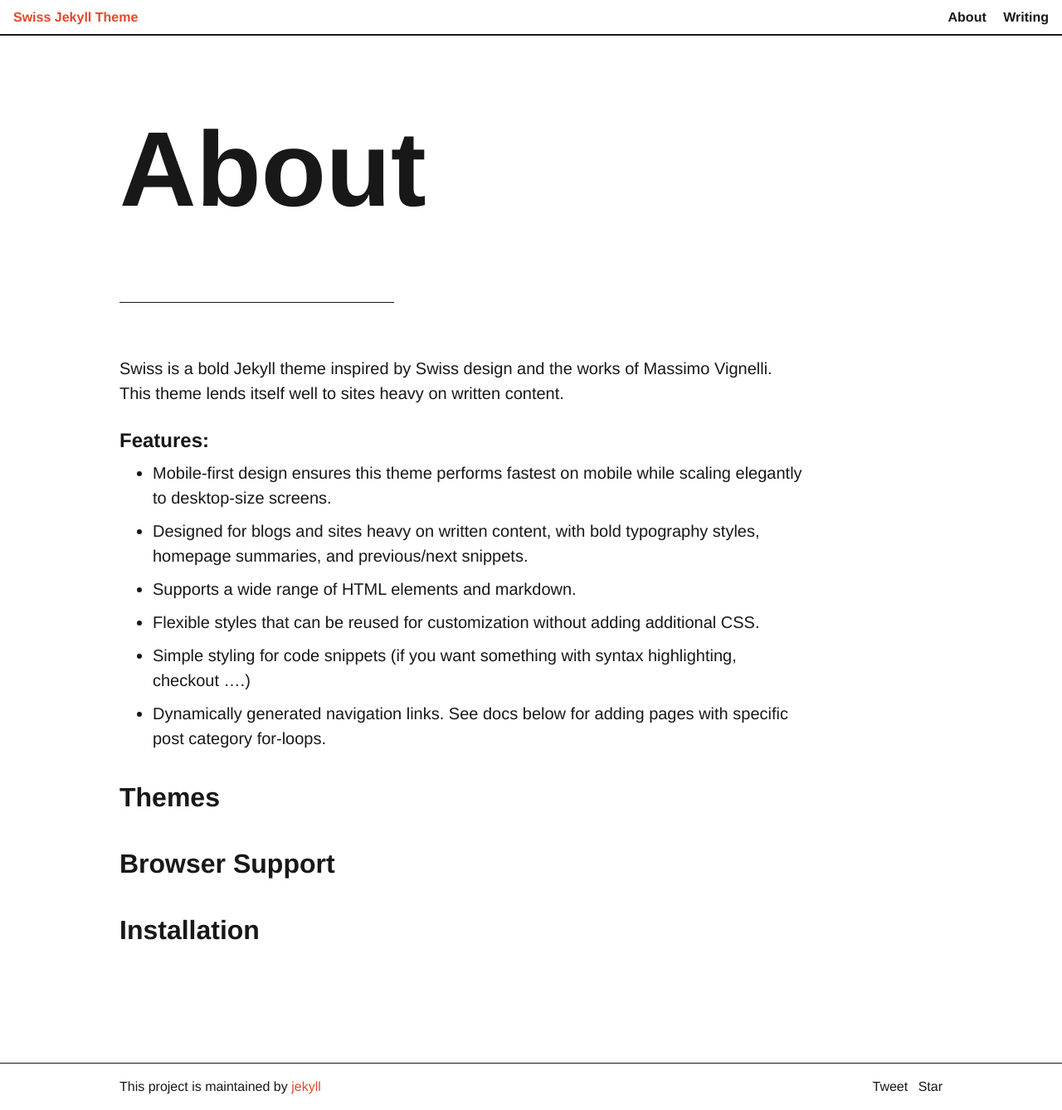
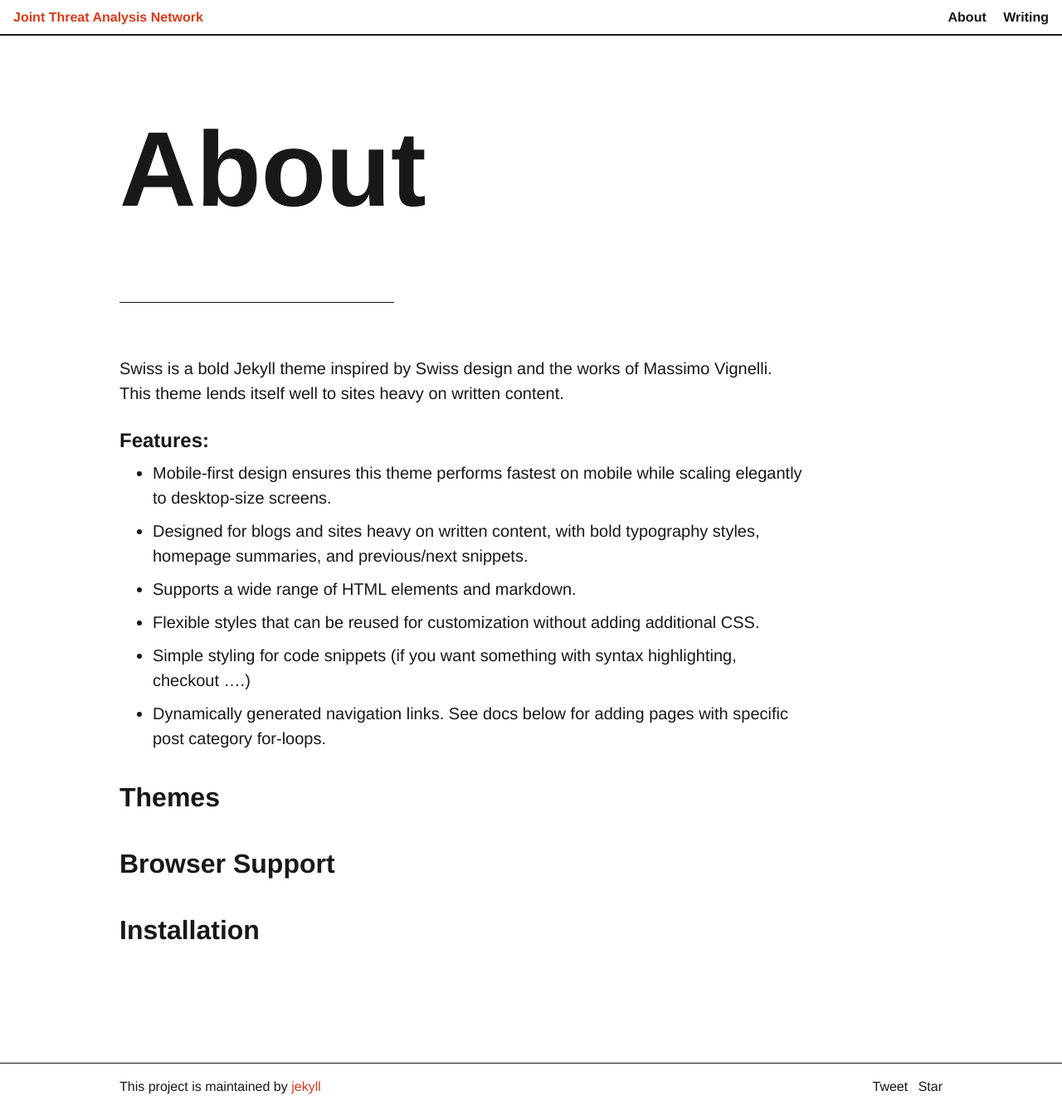
Before and after one commit to JTAN-Project/jtan-project.eu, a Jekyll site: the page built from about.md, in a window 1280 px wide. Shown: the whole page at 83% size. Built offline with Jekyll 4.4.1, drawn with Linux system fonts in a browser that asks for light colours; comment, search, counter and statistics services are not loaded.

Commit message:
chg: [config] initial

```diff
--- a/Gemfile
+++ b/Gemfile
@@ -1,2 +1,3 @@
 source "https://rubygems.org"
 gemspec
+gem "kramdown-parser-gfm"
--- a/_config.yml
+++ b/_config.yml
@@ -13,11 +13,11 @@
 # you will see them accessed via {{ site.title }}, {{ site.github_repo }}, and so on.
 # You can create any custom variable you would like, and they will be accessible
 # in the templates via {{ site.myvariable }}.
-title: Swiss Jekyll Theme
-description: A bold typographic theme inspired by Swiss design.
+title: Joint Threat Analysis Network
+description: An EU project to projet to improve threat analysis at scale
 baseurl: "" # the subpath of your site, e.g. /blog
 url: "" # the base hostname & protocol for your site, e.g. http://example.com
-github_repo: jekyll # the GitHub repo name for your project
+github_repo: jtan-project # the GitHub repo name for your project
 github_username: jekyll
 
 # Optional social link, you can choose from the following options:
@@ -27,7 +27,7 @@ social_username: jekyllrb
 
 # Set theme color here
 # Choose from: black (default), blue, gray, magenta, orange, red, white, and yellow.
-theme_color: black
+theme_color: white
 
 # Build settings
 markdown: kramdown
```
